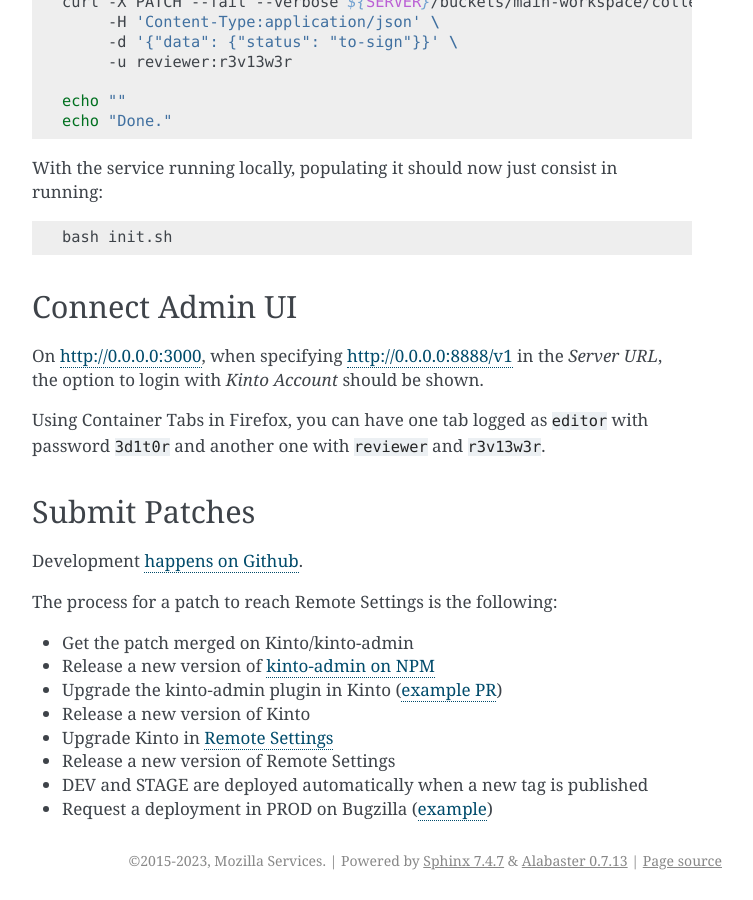
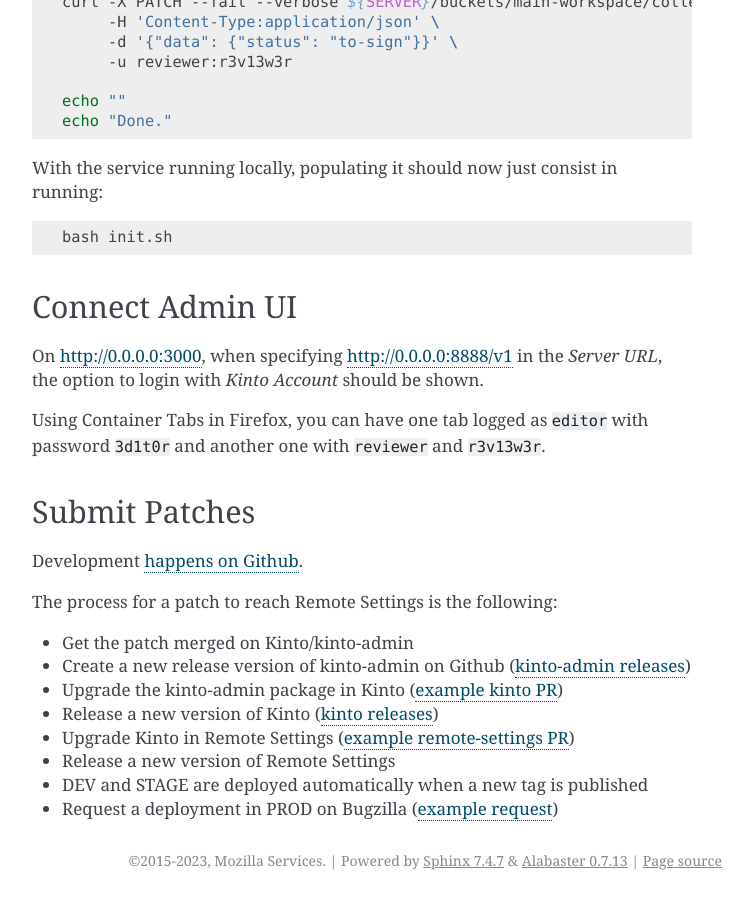
Before and after one commit to mozilla/remote-settings, a Sphinx documentation site: the page built from docs/tutorial-dev-kinto-admin.rst, in a window 1280 px wide and 900 px high, scrolled down 2347 px. Shown: the whole window, without its empty margins (388-1141 px from the left). Built offline with Sphinx 7.4.7, drawn with Linux system fonts in a browser that asks for light colours.

Commit message:
Upgrading kinto to 16.2.2. Updating kinto-admin tutorial.

```diff
--- a/docs/tutorial-dev-kinto-admin.rst
+++ b/docs/tutorial-dev-kinto-admin.rst
@@ -149,10 +149,10 @@
 The process for a patch to reach Remote Settings is the following:
 
 * Get the patch merged on Kinto/kinto-admin
-* Release a new version of `kinto-admin on NPM <https://www.npmjs.com/package/kinto-admin>`_
-* Upgrade the kinto-admin plugin in Kinto (`example PR <https://github.com/Kinto/kinto/pull/2255>`_)
-* Release a new version of Kinto
-* Upgrade Kinto in `Remote Settings <https://github.com/mozilla/remote-settings/>`_
+* Create a new release version of kinto-admin on Github (`kinto-admin releases <https://github.com/Kinto/kinto-admin/releases>`_)
+* Upgrade the kinto-admin package in Kinto (`example kinto PR <https://github.com/Kinto/kinto/pull/3303>`_)
+* Release a new version of Kinto (`kinto releases <https://github.com/Kinto/kinto/releases>`_)
+* Upgrade Kinto in Remote Settings (`example remote-settings PR <https://github.com/mozilla/remote-settings/pull/463>`_)
 * Release a new version of Remote Settings
 * DEV and STAGE are deployed automatically when a new tag is published
-* Request a deployment in PROD on Bugzilla (`example <https://bugzilla.mozilla.org/show_bug.cgi?id=1570037>`_)
+* Request a deployment in PROD on Bugzilla (`example request <https://bugzilla.mozilla.org/show_bug.cgi?id=1570037>`_)
--- a/pyproject.toml
+++ b/pyproject.toml
@@ -74,7 +74,7 @@
 canonicaljson-rs = "0.5.0"
 cryptography = "41.0.5"
 ecdsa = "0.18.0"
-kinto = {version = "^16.2.1", extras = ["postgresql","memcached","monitoring"]}
+kinto = {version = "^16.2.2", extras = ["postgresql","memcached","monitoring"]}
 kinto-attachment = "6.3.2"
 kinto-emailer = "2.1.0"
 requests-hawk = "1.2.1"
```
